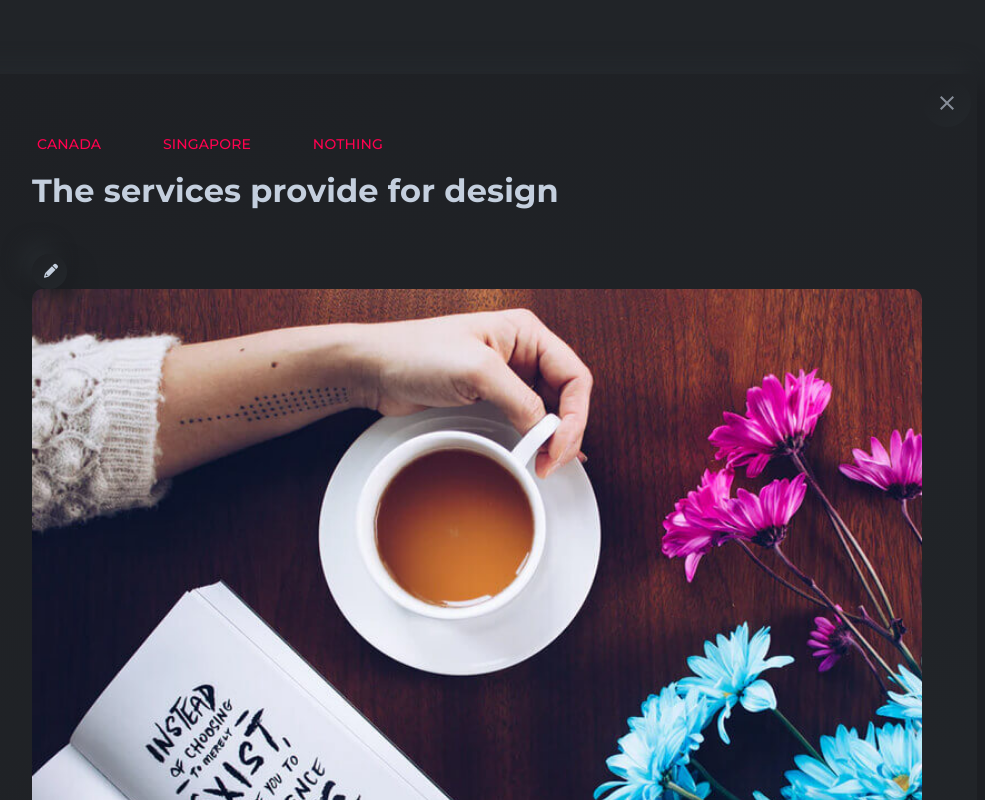
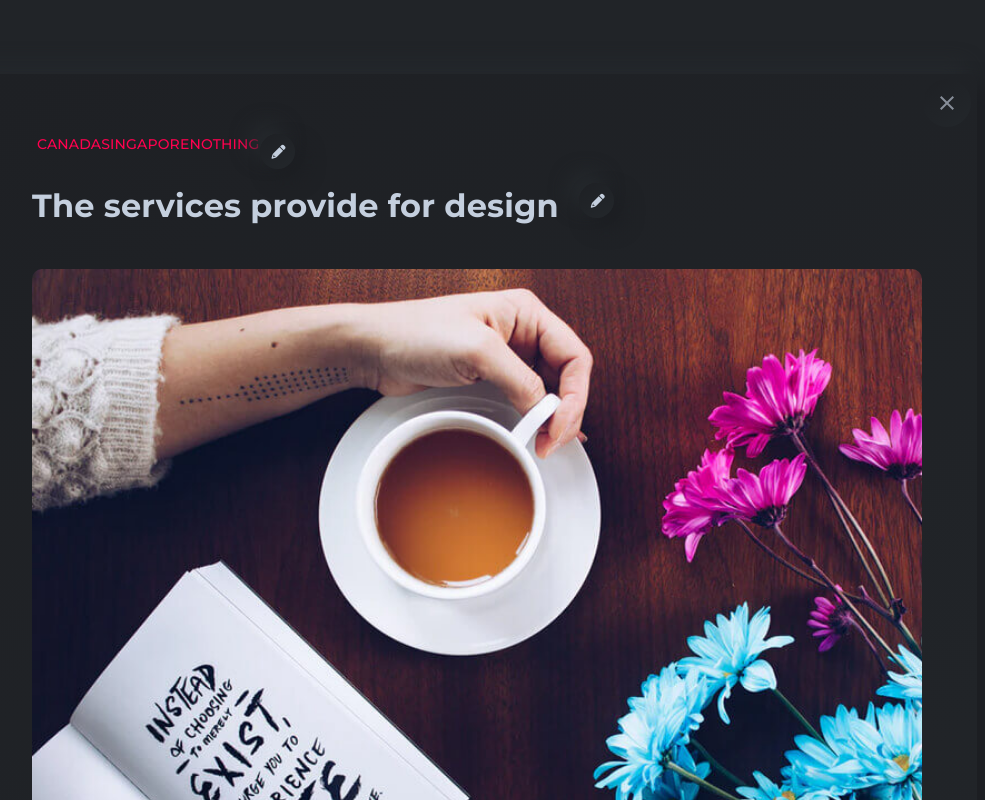
Before and after one commit to imranprof/jobs-frontend, a Next.js app: page /profile in a window 1280 px wide. Both pictures are taken after a click on the element 218 px from the left and 5337 px from the top of the page. Shown: the part 4937-5737 px from the top of the page, without its empty margins (163-1148 px from the left). Built offline with nearby package versions, Linux system fonts and the light colour scheme; no server answers; a web font is replaced by a local one; what next-redux-wrapper would draw is missing.

Commit message:
fix: modify style

```diff
--- a/API/mock/profile/profileData.js
+++ b/API/mock/profile/profileData.js
@@ -281,7 +281,7 @@ export const ProfileData = {
           amet
           suscipit nisl. Sed eget nisl laoreet, suscipit enim nec, viverra eros. Nunc
           imperdiet risus
-          leo,
+          leo,F
           in rutrum erat dignissim id.</p>
         <p>Ut rhoncus vestibulum facilisis. Duis et lorem vitae ligula cursus venenatis.
           Class aptent
@@ -402,5 +402,6 @@ export const ProfileData = {
         rating: ""
       }
     ],
-  }
+  },
+  categories: ["Development", "Apps", "Mobile", "Security", "Cryptography", "linux"]
 }
--- a/src/views/Profile/Blogs/components/blogModal.js
+++ b/src/views/Profile/Blogs/components/blogModal.js
@@ -1,4 +1,5 @@
 import React, {useState} from 'react';
+import {connect} from 'react-redux';
 
 import {Grid, IconButton} from "@material-ui/core";
 import {useTheme} from "@material-ui/core/styles";
@@ -9,7 +10,7 @@ import EditButton from "../../../../lib/editButton";
 import CustomButton from "../../../../lib/customButtons";
 import {useFormik} from "formik";
 
-const BlogModal = ({
+const BlogModal = ({props,
                      setToggleBlogModal,
                      blog: {image, description, title, category}
                    }) => {
@@ -18,6 +19,8 @@ const BlogModal = ({
   const [visibilityClass, setVisibilityClass] = useState("");
   const [blogEditMode, setBlogEditMode] = useState(false);
   const [blogTitle, setTitle] = useState(title)
+  const [categories, setCategories] = useState(category);
+  const [categoriesEditMode, setCategoriesEditMode] = useState(false);
 
   setTimeout(() => {
     setVisibilityClass(setToggleBlogModal ? `${blogModalWrapper}__modal-content--visible` : "")
@@ -43,16 +46,22 @@ const BlogModal = ({
             <CloseIcon/>
           </IconButton>
           <Grid container>
+            {categoriesEditMode ? (
+              <div>This is category edit mode</div>
+            ) : (
             <div className={`${blogModalWrapper}__modal-content__blog-categories`}>
-              {category.map(category => (
-                <div className={`${blogModalWrapper}__modal-content__blog-category`}>{category}</div>
-              ))}
+                {category.map(category => (
+                  <div className={`${blogModalWrapper}__modal-content__blog-category`}>{category}</div>
+                ))}
+              <div onClick={ ()=>setCategoriesEditMode(!categoriesEditMode)} className={`${blogModalWrapper}__modal-content__blog-category`}><EditButton/></div>
             </div>
+
+            )}
+
             {blogEditMode ? (
               <div>
                 <textarea
                   rows = {2}
-                  type="textarea"
                   value={blogHandler.values.title}
                   name = "title"
                   onChange={blogHandler.handleChange}
@@ -61,9 +70,9 @@ const BlogModal = ({
                 <CustomButton handler={blogHandler.handleSubmit}  mode={setBlogEditMode}/>
               </div>
             ) : (
-              <div>
+              <div className={`${blogModalWrapper}__modal-content__blog-title__editButton`}>
               <Grid item className={`${blogModalWrapper}__modal-content__blog-title`}>{blogTitle}</Grid>
-              <span onClick={ ()=>setBlogEditMode(!blogEditMode)}> <EditButton/> </span>
+              <div onClick={ ()=>setBlogEditMode(!blogEditMode)}> <EditButton/> </div>
               </div>
             )}
 
@@ -83,4 +92,10 @@ const BlogModal = ({
   );
 }
 
-export default BlogModal;
+const mapStateToProps = (state) => {
+  return {
+    categories: state.profile.categories
+  }
+}
+
+export default connect(mapStateToProps)(BlogModal);
--- a/src/views/Profile/Blogs/components/blogModalStyle.js
+++ b/src/views/Profile/Blogs/components/blogModalStyle.js
@@ -95,21 +95,24 @@ const useStyles = makeStyles({
                     fontSize: 20,
                     marginBottom: 15,
                     padding: 10
+                },
+                '&__editButton': {
+                    display: "flex",
+                    justifyContent: "space-between"
                 }
 
             },
             '&__blog-categories': {
-                width: "40%",
+                width: "100%",
                 display: "flex",
-                justifyContent: "space-between",
-                padding: 5
+                padding: 5,
+                maxWidth: "350px"
             },
             '&__blog-category': {
                 marginBottom: 9,
                 fontFamily: FONTS.primaryFont,
                 fontSize: 14,
                 fontWeight: 500,
-
                 color: theme.palette.customColor.highContrast,
                 textTransform: 'uppercase'
             },
```
